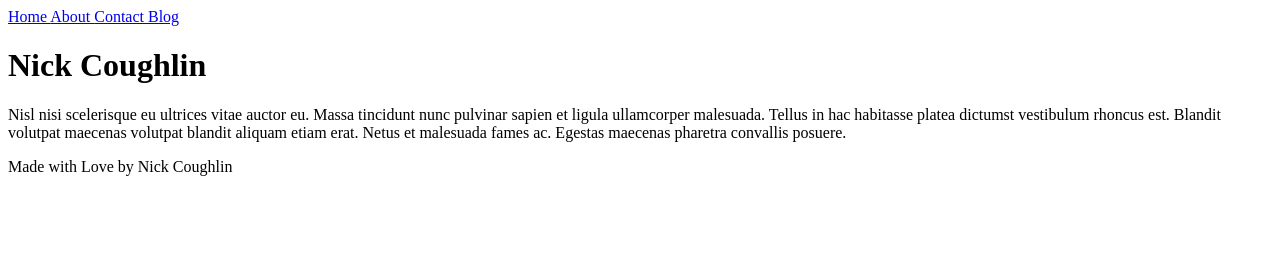
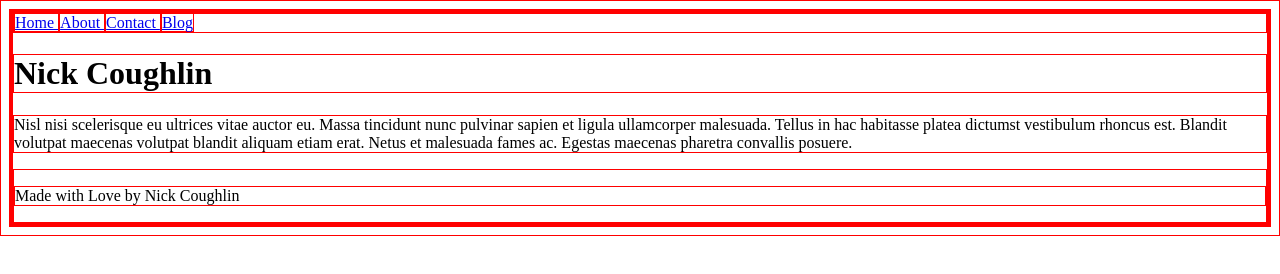
Before and after one commit to ncoughlin/gatsby-bootcamp, a Gatsby site: page / in a window 1280 px wide. Built offline with nearby package versions, Linux system fonts and the light colour scheme; Gatsby itself is replaced by a stand-in of ours.

Commit message:
stylesheet applied

```diff
--- a/src/components/layout.js
+++ b/src/components/layout.js
@@ -1,5 +1,6 @@
 import React from 'react';
 
+import '../styles/index.css';
 import Header from './header';
 import Footer from './footer';
 
--- /dev/null
+++ b/src/styles/index.css
@@ -0,0 +1,3 @@
+* {
+    border: 1px solid red;
+}
```
